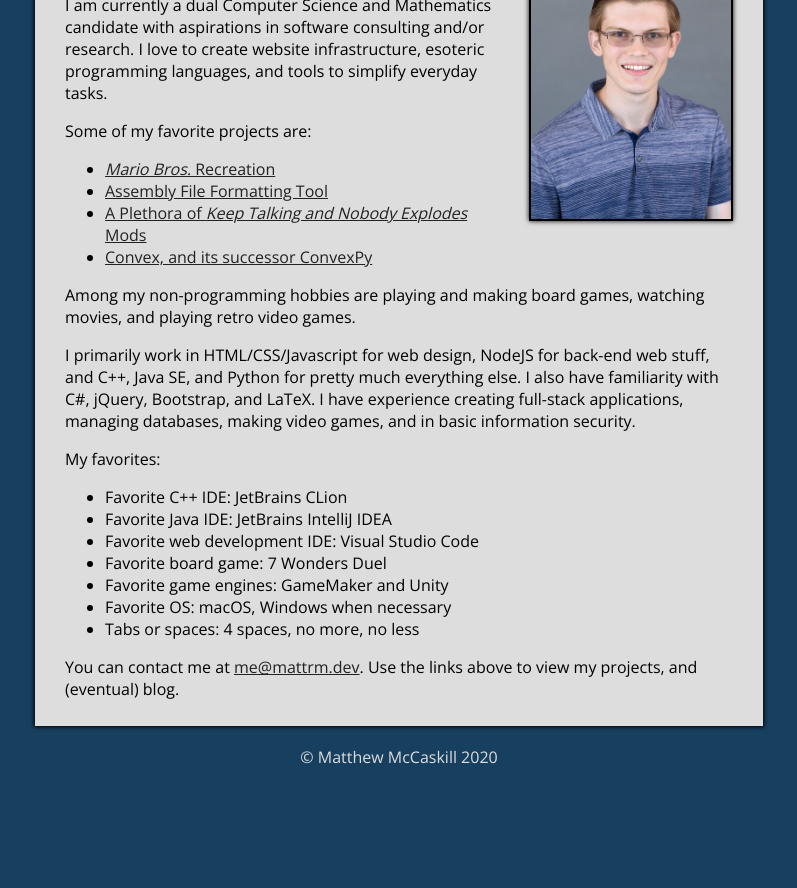
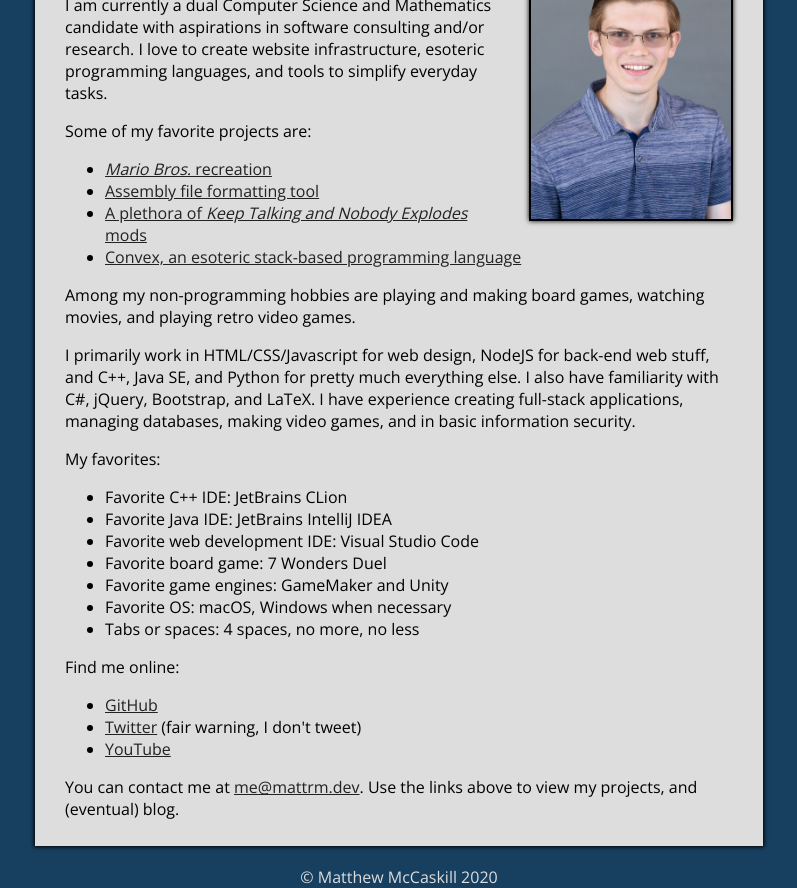
Before and after one commit to ZekNikZ/mattrm.dev, a plain HTML site: page index.html in a window 1280 px wide. Shown: the part 170-1058 px from the top of the page, without its empty margins (241-1038 px from the left). Before the commit the page ends 938 px from the top, so only its background shows below. Drawn offline with nearby package versions, Linux system fonts and the light colour scheme.

Commit message:
Added social links

```diff
--- a/index.html
+++ b/index.html
@@ -27,10 +27,10 @@
             <p>
                 Some of my favorite projects are:
                 <ul>
-                    <li><a href="#"><em>Mario Bros.</em> Recreation</a></li>
-                    <li><a href="#">Assembly File Formatting Tool</a></li>
-                    <li><a href="#">A Plethora of <em>Keep Talking and Nobody Explodes</em> Mods</a></li>
-                    <li><a href="#">Convex, and its successor ConvexPy</a></li>
+                    <li><a href="#"><em>Mario Bros.</em> recreation</a></li>
+                    <li><a href="#">Assembly file formatting tool</a></li>
+                    <li><a href="#">A plethora of <em>Keep Talking and Nobody Explodes</em> mods</a></li>
+                    <li><a href="#">Convex, an esoteric stack-based programming language</a></li>
                 </ul>
             </p>
             <p>
@@ -52,6 +52,14 @@
                 </ul>
             </p>
             <p>
+                Find me online:
+                <ul>
+                    <li><a href="https://github.com/ZekNikZ/">GitHub</a></li>
+                    <li><a href="https://twitter.com/Matt_McCaskill">Twitter</a> (fair warning, I don't tweet)</li>
+                    <li><a href="https://www.youtube.com/channel/UCTBWspD0UuKDOdY4WXC9tmA">YouTube</a></li>
+                </ul>
+            </p>
+            <p>
                 You can contact me at <a href="mailto:me@mattrm.dev" target="_blank">me@mattrm.dev</a>. Use the links above to view my projects, and (eventual) blog.
             </p>
         </div>
```
